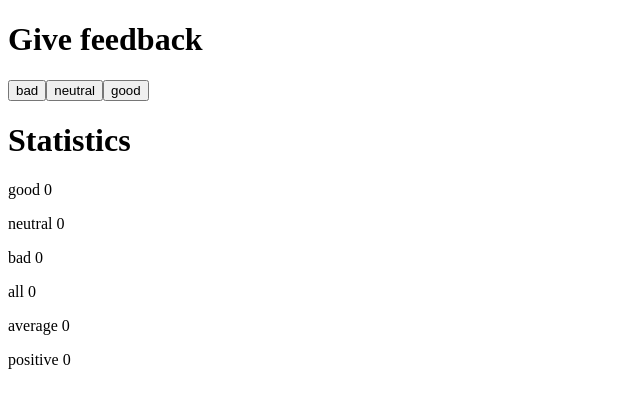
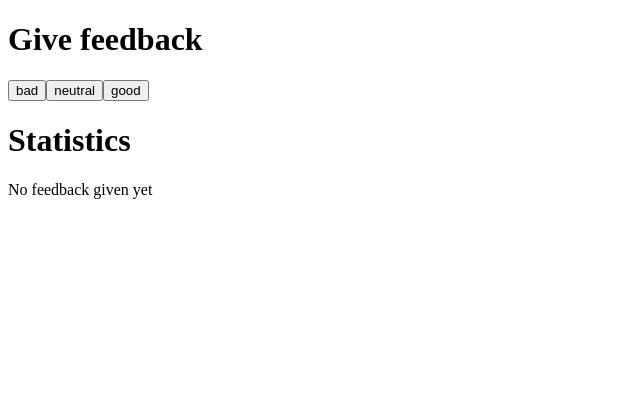
Before and after one commit to fabiopegini/fullstackopen-exercises, a React (Vite) app in the folder part1/unicafe/: page / in a window 1280 px wide. Shown: the top 408 px of the page, without its empty margins (0-640 px from the left). Built offline with nearby package versions, Linux system fonts and the light colour scheme.

Commit message:
Solution for exercise 1.9

```diff
--- a/part1/unicafe/src/App.jsx
+++ b/part1/unicafe/src/App.jsx
@@ -5,6 +5,13 @@ const Button = ({text, handleClick}) => <button onClick={handleClick}>{text}</bu
 const Display = ({text, number}) => <p>{text + " " + number}</p>
 
 const Statistics = ({goodReviews, neutralReviews, badReviews, allReviews, averageReviews, goodPercentage}) => {
+  if(allReviews === 0) return (
+    <div>
+      <h1>Statistics</h1>
+      <p>No feedback given yet</p>
+    </div>
+  )
+
   return (
    <div>
       <h1>Statistics</h1>
```
